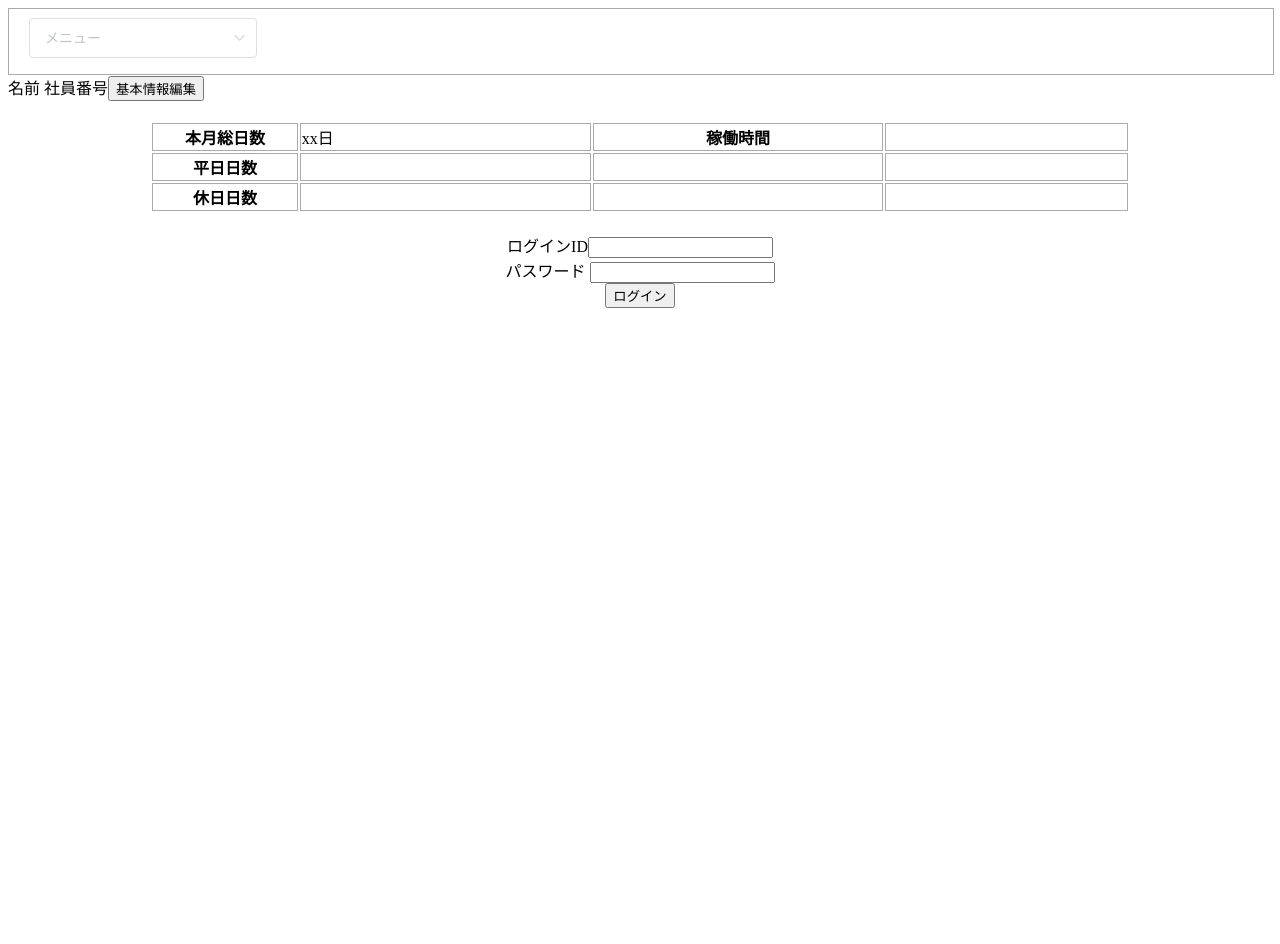
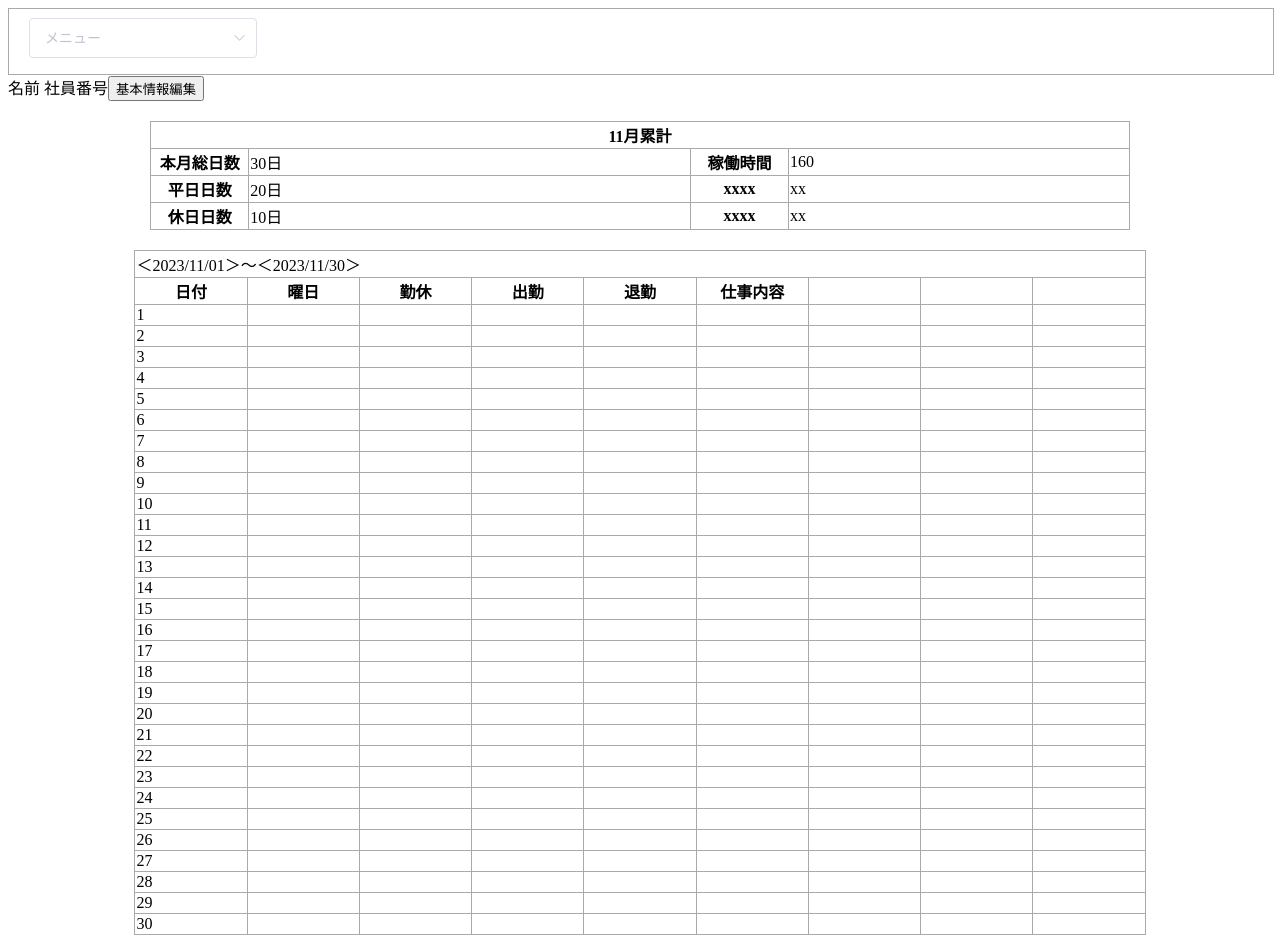
Before and after one commit to sichangSun/kintai-front, a Vue app: page / in a window 1280 px wide. Shown: the top 944 px of the page. Before the commit the page ends 800 px from the top, so only its background shows below. Built offline with nearby package versions, Linux system fonts and the light colour scheme.

Commit message:
update : 管理者画面

```diff
--- a/src/components/Administrator_screen.vue
+++ b/src/components/Administrator_screen.vue
@@ -7,27 +7,61 @@
             <el-main>
                 <table>
                     <tr>
-                        <th>本月総日数</th> <td>xx日</td> <th>稼働時間</th> <td></td>
+                        <th colspan="4">11月累計</th>
                     </tr>
                     <tr>
-                        <th>平日日数</th> <td></td> <td></td> <td></td>
+                        <th>本月総日数</th> <td>30日</td> <th>稼働時間</th> <td>160</td>
                     </tr>
                     <tr>
-                        <th>休日日数</th> <td></td> <td></td> <td></td>
+                        <th>平日日数</th> <td>20日</td> <th>xxxx</th> <td>xx</td>
+                    </tr>
+                    <tr>
+                        <th>休日日数</th> <td>10日</td> <th>xxxx</th> <td>xx</td>
                     </tr>
                 </table>
             </el-main>
+        </div>
+        <Record_screen/>
+        <div class="btns">
+            <button></button><button></button><button></button>
         </div>
     </div>
 </template>
 
 <script>
+import Record_screen from './Record_screen.vue';
 export default {
-    name: 'Ad(ministrator_screen',
+    name: 'Administrator_screen',
     data() {
         return {
 
         }
+    },
+    components: {
+        Record_screen
     }
 }
 </script>
+
+<style>
+table{
+  width: 80%;
+  margin: 0 auto;
+  border-collapse: collapse;
+  border-spacing: 0;
+}
+th{
+  width: 10%;
+  height: auto;
+  border:solid 1px #aaaaaa;
+}
+td{
+  width: auto;
+  height: auto;
+  border:solid 1px #aaaaaa;
+}
+
+.btns{
+    margin: right;
+}
+</style>
--- a/src/components/HeaderMenu_screen.vue
+++ b/src/components/HeaderMenu_screen.vue
@@ -1,6 +1,5 @@
 <template>
-    <div id="HeaderMenu">
-        <div class="Header">
+    <div id="HeaderMenu" class="Header">
         <el-header>
             <el-select class="in_Header" v-model="value" clearable placeholder="メニュー">
                 <el-option
@@ -13,12 +12,10 @@
             </el-select>
         </el-header>
     </div>
-    </div>
 </template>
 
 <script>
 export default {
-    el: '#HeaderManu',
     name: 'HeaderMenu_screen',
     data() {
         return {
@@ -47,19 +44,4 @@ export default {
 .el-header{
     line-height: 60px;
 }
-
-
-table{
-  width: 80%;
-  margin: auto;
-}
-th{
-  width: 15%;
-  border:solid 1px #aaaaaa;
-}
-
-td{
-  width: 30%;
-  border:solid 1px #aaaaaa;
-}
 </style>
--- /dev/null
+++ b/src/components/Record_screen.vue
@@ -0,0 +1,376 @@
+<template>
+    <div>
+        <table>
+            <tr>
+                <td colspan="9" >＜2023/11/01＞～＜2023/11/30＞</td>
+            </tr>
+            <tr>
+                <th contenteditable="true">日付</th>
+                <th>曜日</th>
+                <th>勤休</th>
+                <th>出勤</th>
+                <th>退勤</th>
+                <th>仕事内容</th>
+                <th></th>
+                <th></th>
+                <th></th>
+            </tr>
+            <tr>
+                <td>1</td>
+                <td></td>
+                <td></td>
+                <td></td>
+                <td></td>
+                <td></td>
+                <td></td>
+                <td></td>
+                <td></td>
+            </tr>
+            <tr>
+                <td>2</td>
+                <td></td>
+                <td></td>
+                <td></td>
+                <td></td>
+                <td></td>
+                <td></td>
+                <td></td>
+                <td></td>
+            </tr>
+            <tr>
+                <td>3</td>
+                <td></td>
+                <td></td>
+                <td></td>
+                <td></td>
+                <td></td>
+                <td></td>
+                <td></td>
+                <td></td>
+            </tr>
+            <tr>
+                <td>4</td>
+                <td></td>
+                <td></td>
+                <td></td>
+                <td></td>
+                <td></td>
+                <td></td>
+                <td></td>
+                <td></td>
+            </tr>
+            <tr>
+                <td>5</td>
+                <td></td>
+                <td></td>
+                <td></td>
+                <td></td>
+                <td></td>
+                <td></td>
+                <td></td>
+                <td></td>
+            </tr>
+            <tr>
+                <td>6</td>
+                <td></td>
+                <td></td>
+                <td></td>
+                <td></td>
+                <td></td>
+                <td></td>
+                <td></td>
+                <td></td>
+            </tr>
+            <tr>
+                <td>7</td>
+                <td></td>
+                <td></td>
+                <td></td>
+                <td></td>
+                <td></td>
+                <td></td>
+                <td></td>
+                <td></td>
+            </tr>
+            <tr>
+                <td>8</td>
+                <td></td>
+                <td></td>
+                <td></td>
+                <td></td>
+                <td></td>
+                <td></td>
+                <td></td>
+                <td></td>
+            </tr>
+            <tr>
+                <td>9</td>
+                <td></td>
+                <td></td>
+                <td></td>
+                <td></td>
+                <td></td>
+                <td></td>
+                <td></td>
+                <td></td>
+            </tr>
+            <tr>
+                <td>10</td>
+                <td></td>
+                <td></td>
+                <td></td>
+                <td></td>
+                <td></td>
+                <td></td>
+                <td></td>
+                <td></td>
+            </tr>
+
+            <tr>
+                <td>11</td>
+                <td></td>
+                <td></td>
+                <td></td>
+                <td></td>
+                <td></td>
+                <td></td>
+                <td></td>
+                <td></td>
+            </tr>
+            <tr>
+                <td>12</td>
+                <td></td>
+                <td></td>
+                <td></td>
+                <td></td>
+                <td></td>
+                <td></td>
+                <td></td>
+                <td></td>
+            </tr>
+            <tr>
+                <td>13</td>
+                <td></td>
+                <td></td>
+                <td></td>
+                <td></td>
+                <td></td>
+                <td></td>
+                <td></td>
+                <td></td>
+            </tr>
+            <tr>
+                <td>14</td>
+                <td></td>
+                <td></td>
+                <td></td>
+                <td></td>
+                <td></td>
+                <td></td>
+                <td></td>
+                <td></td>
+            </tr>
+            <tr>
+                <td>15</td>
+                <td></td>
+                <td></td>
+                <td></td>
+                <td></td>
+                <td></td>
+                <td></td>
+                <td></td>
+                <td></td>
+            </tr>
+            <tr>
+                <td>16</td>
+                <td></td>
+                <td></td>
+                <td></td>
+                <td></td>
+                <td></td>
+                <td></td>
+                <td></td>
+                <td></td>
+            </tr>
+            <tr>
+                <td>17</td>
+                <td></td>
+                <td></td>
+                <td></td>
+                <td></td>
+                <td></td>
+                <td></td>
+                <td></td>
+                <td></td>
+            </tr>
+            <tr>
+                <td>18</td>
+                <td></td>
+                <td></td>
+                <td></td>
+                <td></td>
+                <td></td>
+                <td></td>
+                <td></td>
+                <td></td>
+            </tr>
+            <tr>
+                <td>19</td>
+                <td></td>
+                <td></td>
+                <td></td>
+                <td></td>
+                <td></td>
+                <td></td>
+                <td></td>
+                <td></td>
+            </tr>
+            <tr>
+                <td>20</td>
+                <td></td>
+                <td></td>
+                <td></td>
+                <td></td>
+                <td></td>
+                <td></td>
+                <td></td>
+                <td></td>
+            </tr>
+
+            <tr>
+                <td>21</td>
+                <td></td>
+                <td></td>
+                <td></td>
+                <td></td>
+                <td></td>
+                <td></td>
+                <td></td>
+                <td></td>
+            </tr>
+            <tr>
+                <td>22</td>
+                <td></td>
+                <td></td>
+                <td></td>
+                <td></td>
+                <td></td>
+                <td></td>
+                <td></td>
+                <td></td>
+            </tr>
+            <tr>
+                <td>23</td>
+                <td></td>
+                <td></td>
+                <td></td>
+                <td></td>
+                <td></td>
+                <td></td>
+                <td></td>
+                <td></td>
+            </tr>
+            <tr>
+                <td>24</td>
+                <td></td>
+                <td></td>
+                <td></td>
+                <td></td>
+                <td></td>
+                <td></td>
+                <td></td>
+                <td></td>
+            </tr>
+            <tr>
+                <td>25</td>
+                <td></td>
+                <td></td>
+                <td></td>
+                <td></td>
+                <td></td>
+                <td></td>
+                <td></td>
+                <td></td>
+            </tr>
+            <tr>
+                <td>26</td>
+                <td></td>
+                <td></td>
+                <td></td>
+                <td></td>
+                <td></td>
+                <td></td>
+                <td></td>
+                <td></td>
+            </tr>
+            <tr>
+                <td>27</td>
+                <td></td>
+                <td></td>
+                <td></td>
+                <td></td>
+                <td></td>
+                <td></td>
+                <td></td>
+                <td></td>
+            </tr>
+            <tr>
+                <td>28</td>
+                <td></td>
+                <td></td>
+                <td></td>
+                <td></td>
+                <td></td>
+                <td></td>
+                <td></td>
+                <td></td>
+            </tr>
+            <tr>
+                <td>29</td>
+                <td></td>
+                <td></td>
+                <td></td>
+                <td></td>
+                <td></td>
+                <td></td>
+                <td></td>
+                <td></td>
+            </tr>
+            <tr>
+                <td>30</td>
+                <td></td>
+                <td></td>
+                <td></td>
+                <td></td>
+                <td></td>
+                <td></td>
+                <td></td>
+                <td></td>
+            </tr>
+        </table>
+    </div>
+</template>
+
+<script>
+export default {
+    name: 'Record_screen',
+    date() {
+        return {
+            daylist: ["日", "月", "火", "水", "木", "金", "土"],
+            day:'',
+        }
+    },
+    computed: {
+        label() {
+            return this.daylist[this.day];
+        }
+    },
+    created() {
+        const date = new Date;
+        this.day = date.getDay();
+    }
+}
+</script>
+
+<style>
+</style>
```
Lines whose indentation alone changed are shown as unchanged.
